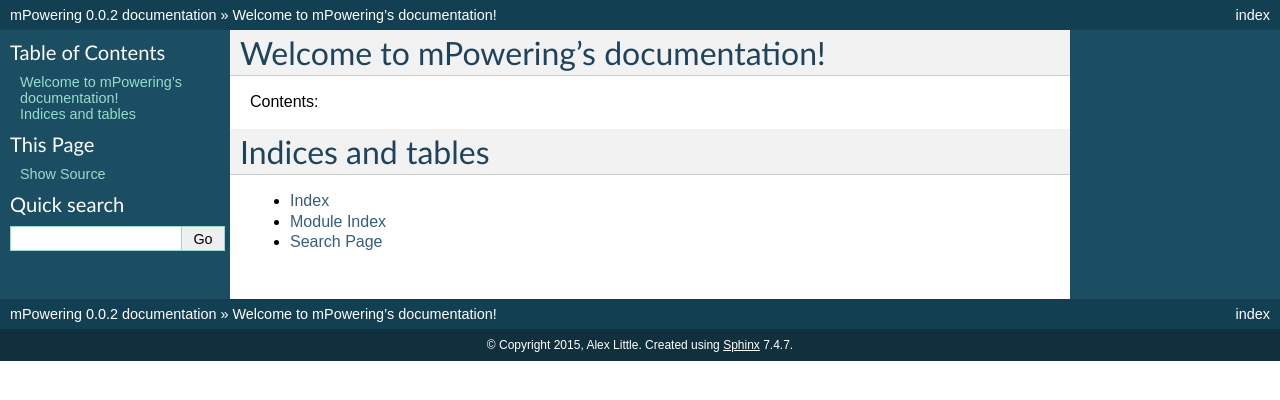
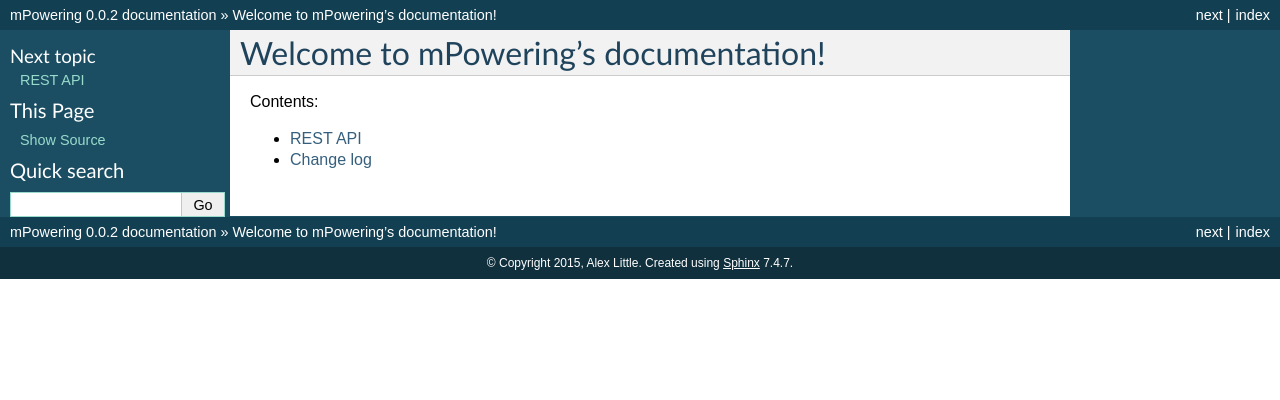
Before and after one commit to mPowering/django-orb, a Sphinx documentation site: the page built from docs/index.rst, in a window 1280 px wide. Shown: the top 400 px of the page. Built offline with Sphinx 7.4.7, drawn with Linux system fonts in a browser that asks for light colours.

Commit message:
update docs

```diff
--- /dev/null
+++ b/docs/changelog.rst
@@ -0,0 +1,2 @@
+Change log
+=====================================
--- a/docs/index.rst
+++ b/docs/index.rst
@@ -9,13 +9,7 @@
 Contents:
 
 .. toctree::
-   :maxdepth: 2
+   :maxdepth: 1
 
-
-
-Indices and tables
-==================
-
-* :ref:`genindex`
-* :ref:`modindex`
-* :ref:`search`
+   restapi
+   changelog
```
Also changed, not shown: 5 other files.
